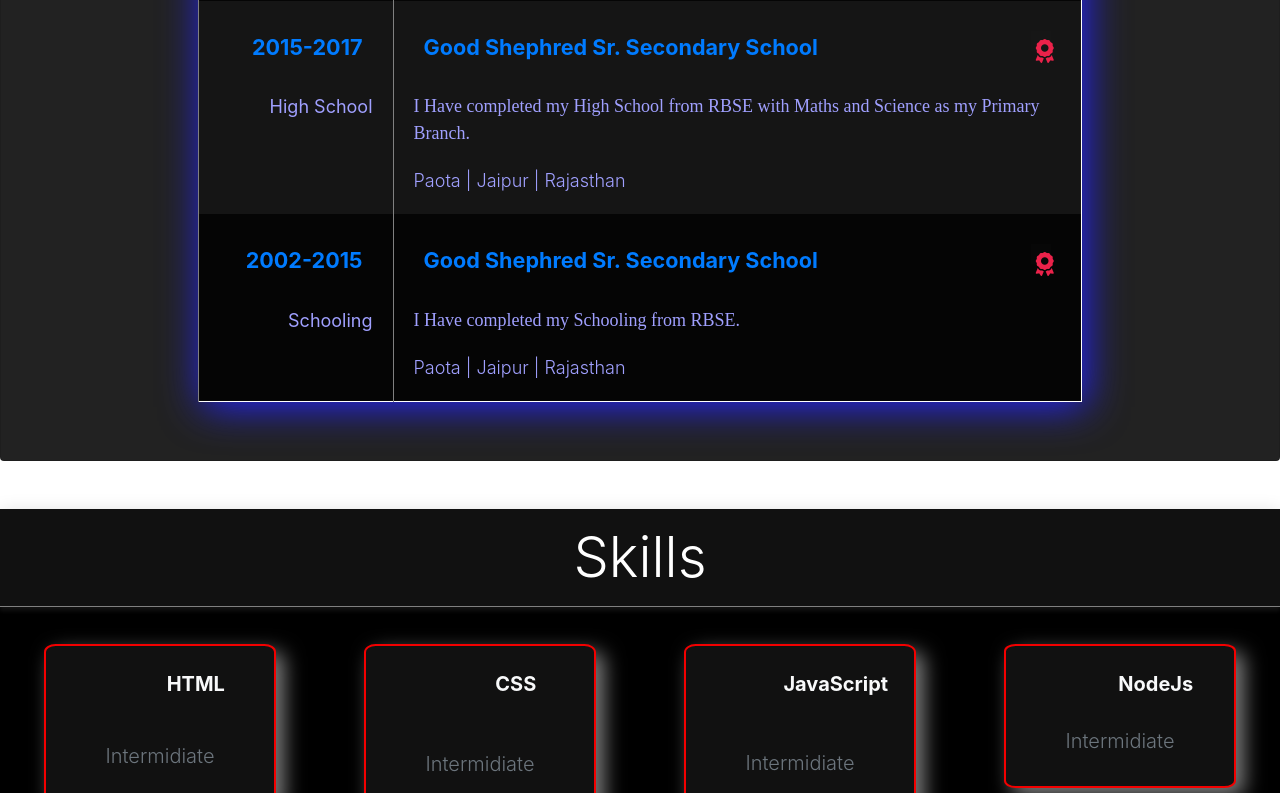
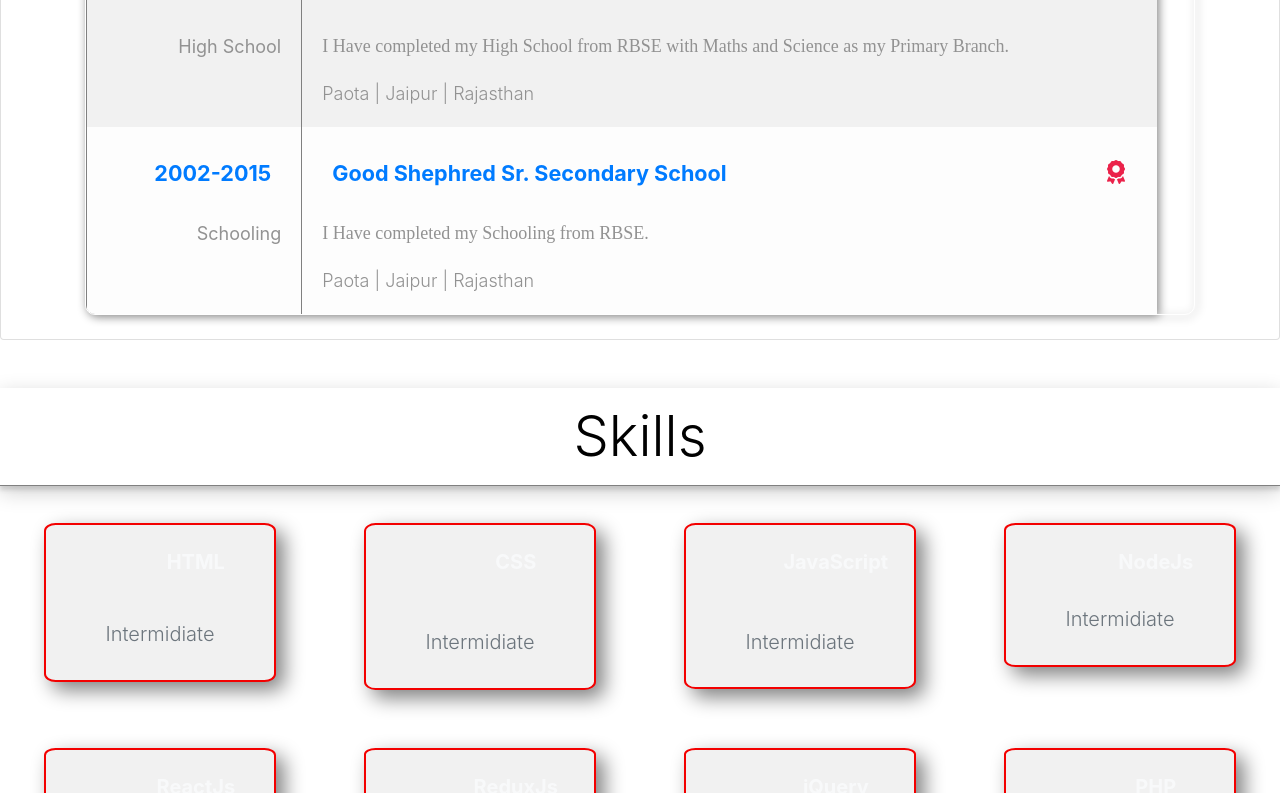
Before and after one commit to RishabMangal/portfolio, a React (Create React App) app: page / in a window 1280 px wide. Shown: the part 1800-2593 px from the top of the page. Built offline with nearby package versions, Linux system fonts and the light colour scheme; grey boxes are pictures that could not be loaded.

Commit message:
updated edu

```diff
--- a/src/Educard.js
+++ b/src/Educard.js
@@ -1,44 +1,12 @@
 import React from "react";
 
 function Educard({ title, year, from, description, location, i, slug }) {
-  const color = i % 2 ? "rgb(5,5,5)" : "#151515";
-//   const color = i % 2 ? "#00143d" : "#151515";
+  const color = i % 2 ? "#fdfdfd" : "#f1f1f1";
   return (
-    // <div className="border bg-dark">
-    //   <span
-    //     className="p-3 mr-auto bg-warning"
-    //     style={{
-    //       display: "inline-block",
-    //       width: "20%",
-    //       verticalAlign: "top",
-    //     }}
-    //   >
-    //     <p className="lead text-secondary text-center bg-dark">{year}</p>
-    //     <p className="lead text-secondary text-center bg-dark">{title}</p>
-    //   </span>
-    //   <span
-    //     className="p-3 px-5 mr-auto bg-success"
-    //     style={{
-    //       display: "inline-block",
-    //       width: "40%",
-    //       borderLeft: "1px solid gray",
-    //     }}
-    //   >
-    //     <p className="lead text-left bg-primary">
-    //       {from}
-    //     </p>
-    //     <p className="text-secondary text-left font-weight-light bg-info">
-    //       {description}
-    //           </p>
-    //           <p className="lead text-left bg-danger">
-    //               {location}
-    //           </p>
-    //   </span>
-    // </div>
     <>
-      <tr className="" style={{ backgroundColor: color }}>
+      <tr style={{ backgroundColor: color, whiteSpace: "nowrap" }}>
         <th className="text-right">{year}</th>
-        <th className="">
+        <th>
           {from}
           <span className="certi-container">
             <a
@@ -51,7 +19,9 @@ function Educard({ title, year, from, description, location, i, slug }) {
         </th>
       </tr>
       <tr style={{ backgroundColor: color }}>
-        <td className="text-right">{title}</td>
+        <td className="text-right" style={{ whiteSpace: "nowrap" }}>
+          {title}
+        </td>
         <td className="text-cursive">{description}</td>
       </tr>
       <tr style={{ backgroundColor: color }}>
--- a/src/Education.js
+++ b/src/Education.js
@@ -7,9 +7,10 @@ function Education() {
       year: "2018-2022",
       title: "Bachelor's Degree",
       from: "Indian Institute of Information Technology Kota",
-      description:"I am pursuing B.Tech from IIIT Kota.I am a Second Year Graduate.My stream is Computer Science Engineering.",
+      description:
+        "I am pursuing B.Tech from IIIT Kota.I am a Second Year Graduate.My stream is Computer Science Engineering.",
       location: "Jaipur | Rajasthan",
-      slug:"btech"
+      slug: "btech",
     },
     {
       year: "2017-2018",
@@ -17,7 +18,7 @@ function Education() {
       from: "Meritto Institute Japiur",
       description: "I was preparing for Joint Entrance Exam Mains and Advance.",
       location: "Jaipur | Rajasthan",
-      slug:"jee"
+      slug: "jee",
     },
     {
       year: "2015-2017",
@@ -26,7 +27,7 @@ function Education() {
       description:
         "I Have completed my High School from RBSE with Maths and Science as my Primary Branch.",
       location: "Paota | Jaipur | Rajasthan",
-      slug:"12th"
+      slug: "12th",
     },
     {
       year: "2002-2015",
@@ -34,18 +35,15 @@ function Education() {
       from: "Good Shephred Sr. Secondary School",
       description: "I Have completed my Schooling from RBSE.",
       location: "Paota | Jaipur | Rajasthan",
-      slug:"10th"
+      slug: "10th",
     },
   ];
   return (
     <div>
       <div className="card text-center p-2 my-5" id="education">
         <h2 className="display-4 skills-header">Education</h2>
-        <div className="">
-          <table
-            className="table text-left table-borderless"
-            style={{ width: "70%", marginLeft: "auto", marginRight: "auto" }}
-          >
+        <div className="container">
+          <table className="table table-responsive text-left table-borderless w-100">
             <tbody>
               {educard.map((e, i) => (
                 <Educard
--- a/src/styles/resume.css
+++ b/src/styles/resume.css
@@ -312,8 +312,8 @@ nav a:hover {
     padding: 10px;
 }
 
-#education{
-    background-color: #222;
+#education {
+    /* background-color: #222; */
 }
 
 
@@ -327,63 +327,63 @@ nav a:hover {
 
 #education table td {
     font-size: large;
-    color: rgb(160, 160, 255);
+    /* color: rgb(160, 160, 255); */
+    color: #929292;
     border-left: 1px solid grey;
     padding: 20px;
     padding-top: 0px;
 
 }
 
-#education table{
+#education table {
     /* border: 1px solid rgb(55, 0, 255);    */
     /* border-style: dashed; */
-    margin: 4% auto;
-    filter: drop-shadow(4px 5px 20px rgb(36, 36, 250));
-    border:1px groove white;
+    margin-top: 4%;
+    filter: drop-shadow(2px 2px 5px #858585);
+    border: 1px groove white;
     border-radius: 10px !important;
 }
 
-.text-cursive{
+.text-cursive {
     font-family: cursive;
 }
 
-.certi-container{
-    background-color: rgb(32, 32, 32,0.1);
-    padding: 5px;
+.certi-container {
+    /* background-color: rgb(32, 32, 32, 0.1); */
+    /* padding: 5px; */
     float: right;
-    width:20px;
-    height:20px
-}
-.certi-container:hover{
-    background-color: rgb(54, 54, 54,0.2);
-    padding: 8px;
-    width:20px;
-    height:20px;
-    /* border:1px solid black; */
-    border-radius: 20px;
+    width: 20px;
+    height: 20px
 }
 
-.certi-logo{
-    color:rgb(235, 34, 74);
+.certi-container:hover {
+    /* background-color: rgb(54, 54, 54, 0.2); */
+    /* padding: 6px; */
+    /* border:1px solid black; */
+    /* border-radius: 20px; */
+}
+
+.certi-logo {
+    color: rgb(235, 34, 74);
     /* padding: 10px; */
     /* font-size: large; */
     animation: none !important;
 }
 
-.certi-logo:hover{
-    color:rgb(255, 72, 0);
+.certi-logo:hover {
+    color: rgb(255, 72, 0);
     animation: none !important;
     /* padding: 0%; */
 }
 
 .skills {
-    background-color: #000;
+    /* background-color: #000; */
 }
 
 .skills-header {
     padding: 15px;
-    color: #fff;
-    background-color: #111;
+    color: black;
+    /* background-color: #111;   */
     border-bottom: 1px solid grey;
 }
 
@@ -391,7 +391,8 @@ nav a:hover {
     display: inline-block;
     width: 80%;
     vertical-align: top;
-    background-color: #111;
+    color: #000;
+    background-color: #f1f1f1;
     border-radius: 5%;
     margin-top: 10%;
     margin-bottom: 10%;
@@ -423,10 +424,11 @@ nav a:hover {
 }
 
 
-.courses table tbody tr{
+.courses table tbody tr {
     cursor: pointer;
 }
-.courses table tbody tr:hover{
+
+.courses table tbody tr:hover {
     cursor: pointer;
     color: #1d7fff;
     /* font-style: italic; */
```
Also changed, not shown: capacitor.config.json (added, +8 -0 lines), ionic.config.json (added, +7 -0 lines), package.json (+14 -9 lines), 57 other files (tests, documents, lock files or other folders).
